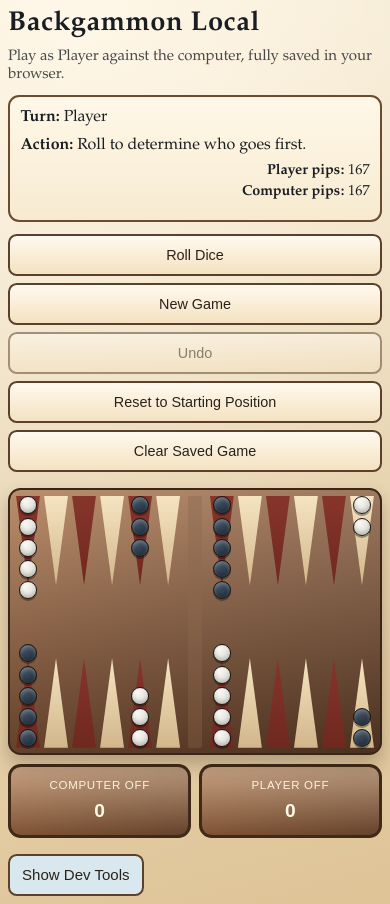
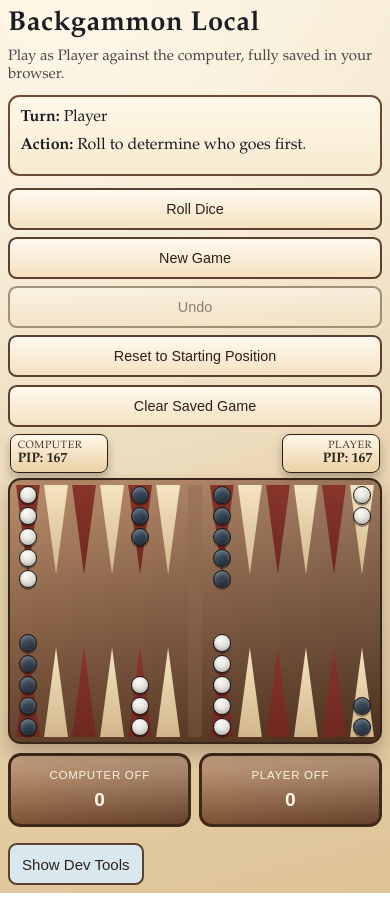
Before and after one commit to wesley-perkins-software/backgammon, a React (Vite) app: page / in a window 390 px wide. Built offline with nearby package versions, Linux system fonts and the light colour scheme.

Commit message:
Move pip counts to boxes above board

```diff
--- a/src/App.jsx
+++ b/src/App.jsx
@@ -859,10 +859,6 @@ export default function App() {
       <section className="status" aria-live="polite">
         <div><strong>Turn:</strong> {isComputerTurn ? 'Computer' : 'Player'}</div>
         <div><strong>Action:</strong> {statusText}</div>
-        <div className="pip-count" aria-label="Pip counts">
-          <span><strong>Player pips:</strong> {playerPipCount}</span>
-          <span><strong>Computer pips:</strong> {computerPipCount}</span>
-        </div>
         <DicePanel game={game} isBoardDiceRolling={isBoardDiceRolling} openingRollDisplay={openingRollDisplay} />
       </section>
 
@@ -879,6 +875,16 @@ export default function App() {
       <section ref={boardStageRef} className="board-stage" aria-label="Backgammon board">
         <div className="board-shell">
           <div className="board-surface">
+            <div className="pip-board-row" aria-label="Pip counts">
+              <div className="pip-box pip-box-computer">
+                <span className="pip-box-label">Computer</span>
+                <span className="pip-box-value">PIP: {computerPipCount}</span>
+              </div>
+              <div className="pip-box pip-box-player">
+                <span className="pip-box-label">Player</span>
+                <span className="pip-box-value">PIP: {playerPipCount}</span>
+              </div>
+            </div>
             <div className="point-band top-band top-left-band">{TOP_LEFT.map((point) => renderPoint(point, true))}</div>
             <div className="point-band top-band top-right-band">{TOP_RIGHT.map((point) => renderPoint(point, true))}</div>
 
--- a/src/styles.css
+++ b/src/styles.css
@@ -67,17 +67,9 @@ body {
   border-radius: 0.7rem;
   padding: 0.8rem;
   display: grid;
-  grid-template-columns: minmax(180px, 230px) 1fr auto auto;
+  grid-template-columns: minmax(180px, 230px) 1fr auto;
   gap: 0.8rem;
   align-items: center;
-}
-
-.pip-count {
-  display: grid;
-  gap: 0.2rem;
-  font-size: 0.9rem;
-  justify-self: end;
-  text-align: right;
 }
 
 .controls {
@@ -184,7 +176,7 @@ button:focus-visible {
 
 .board-stage {
   position: relative;
-  margin-top: 1rem;
+  margin-top: 4.25rem;
 }
 
 .board-shell {
@@ -241,6 +233,49 @@ button:focus-visible {
     linear-gradient(180deg, rgba(255, 245, 228, 0.23), rgba(0, 0, 0, 0.22)),
     linear-gradient(145deg, var(--wood-light), var(--wood-mid) 46%, var(--wood-dark));
   box-shadow: 0 10px 18px rgba(45, 25, 10, 0.25);
+}
+
+.pip-board-row {
+  position: absolute;
+  left: 0;
+  right: 0;
+  top: -58px;
+  display: flex;
+  justify-content: space-between;
+  gap: 0.75rem;
+  pointer-events: none;
+  z-index: 12;
+}
+
+.pip-box {
+  min-width: 140px;
+  border-radius: 0.6rem;
+  border: 2px solid #2f1e13;
+  background: linear-gradient(180deg, #fff8e8, #ead0a5);
+  color: #2a2219;
+  box-shadow: 0 5px 10px rgba(31, 18, 8, 0.28);
+  padding: 0.4rem 0.65rem;
+  display: flex;
+  flex-direction: column;
+  align-items: flex-start;
+}
+
+.pip-box-player {
+  align-items: flex-end;
+  text-align: right;
+}
+
+.pip-box-label {
+  font-size: 0.78rem;
+  text-transform: uppercase;
+  letter-spacing: 0.06em;
+  opacity: 0.88;
+}
+
+.pip-box-value {
+  font-size: 1.08rem;
+  font-weight: 700;
+  line-height: 1.1;
 }
 
 .board-dice-overlay {
@@ -725,6 +760,23 @@ button:focus-visible {
 }
 
 @media (max-width: 760px) {
+  .board-stage {
+    margin-top: 3.7rem;
+  }
+
+  .pip-board-row {
+    top: -52px;
+  }
+
+  .pip-box {
+    min-width: 118px;
+    padding: 0.34rem 0.5rem;
+  }
+
+  .pip-box-value {
+    font-size: 0.98rem;
+  }
+
   .app {
     padding: 0.7rem;
   }
@@ -807,6 +859,29 @@ button:focus-visible {
 }
 
 @media (max-width: 560px) {
+  .board-stage {
+    margin-top: 3.2rem;
+  }
+
+  .pip-board-row {
+    top: -46px;
+  }
+
+  .pip-box {
+    min-width: 98px;
+    border-width: 1.5px;
+    border-radius: 0.5rem;
+    padding: 0.28rem 0.42rem;
+  }
+
+  .pip-box-label {
+    font-size: 0.66rem;
+  }
+
+  .pip-box-value {
+    font-size: 0.86rem;
+  }
+
   :root {
     --board-center-gap: 44px;
     --bar-column-width: clamp(14px, 4.2vw, 18px);
@@ -822,15 +897,7 @@ button:focus-visible {
     gap: 0.55rem;
   }
 
-  .pip-count {
-  display: grid;
-  gap: 0.2rem;
-  font-size: 0.9rem;
-  justify-self: end;
-  text-align: right;
-}
-
-.controls {
+  .controls {
     display: grid;
     grid-template-columns: repeat(2, minmax(0, 1fr));
     gap: 0.45rem;
@@ -930,15 +997,7 @@ button:focus-visible {
 }
 
 @media (max-width: 420px) {
-  .pip-count {
-  display: grid;
-  gap: 0.2rem;
-  font-size: 0.9rem;
-  justify-self: end;
-  text-align: right;
-}
-
-.controls {
+  .controls {
     grid-template-columns: 1fr;
   }
 
```
